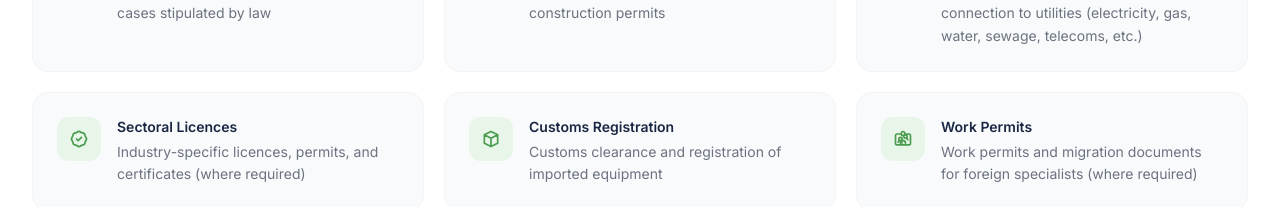
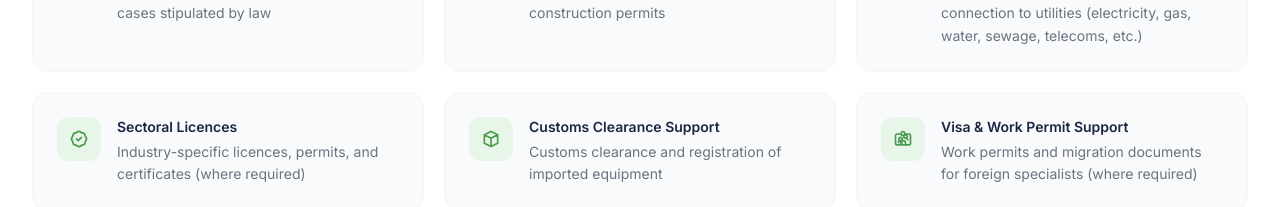
Before and after one commit to bekobodinvest/bekobod-investment-hub, a Next.js app: page /about in a window 1280 px wide. Shown: the part 2864-3071 px from the top of the page. Built offline with nearby package versions, Linux system fonts and the light colour scheme.

Commit message:
Fix permits titles: customs clearance support, visa & work permit support (all 4 langs)

```diff
--- a/src/i18n/translations.ts
+++ b/src/i18n/translations.ts
@@ -181,8 +181,8 @@ export const translations = {
           { title: 'Construction Permits', description: 'Approval of project documentation and construction permits' },
           { title: 'Utility Connections', description: 'Technical specifications and approvals for connection to utilities (electricity, gas, water, sewage, telecoms, etc.)' },
           { title: 'Sectoral Licences', description: 'Industry-specific licences, permits, and certificates (where required)' },
-          { title: 'Customs Registration', description: 'Customs clearance and registration of imported equipment' },
-          { title: 'Work Permits', description: 'Work permits and migration documents for foreign specialists (where required)' },
+          { title: 'Customs Clearance Support', description: 'Customs clearance and registration of imported equipment' },
+          { title: 'Visa & Work Permit Support', description: 'Work permits and migration documents for foreign specialists (where required)' },
         ],
         note: '"Bekobod Investitsiya Boshqaruv Kompaniyasi" provides investors with administrative support and liaison with authorised state bodies to accelerate project implementation and streamline approval procedures.',
       },
@@ -835,8 +835,8 @@ export const translations = {
           { title: "Qurilish ruxsatnomasi", description: "Loyiha hujjatlarini kelishish va qurilishga ruxsatnoma olish" },
           { title: "Muhandislik tarmoqlari", description: "Muhandislik tarmoqlariga (elektr, gaz, suv, kanalizatsiya, telekommunikatsiya va h.k.) ulanish uchun texnik shartlar va kelishuvlar" },
           { title: "Tarmoq litsenziyalari", description: "Tarmoq litsenziyalari, ruxsatnomalar va sertifikatlar (zarur bo'lganda)" },
-          { title: "Bojxona rasmiylashtiruvi", description: "Import qilingan uskunalarning bojxona rasmiylashtiruvi va ro'yxatdan o'tkazilishi" },
-          { title: "Mehnat ruxsatnomasi", description: "Xorijiy mutaxassislar uchun mehnat faoliyati va migratsiya hujjatlari (zarur bo'lganda)" },
+          { title: "Bojxona rasmiylashtiruvi bo'yicha yordam", description: "Import qilingan uskunalarning bojxona rasmiylashtiruvi va ro'yxatdan o'tkazilishi" },
+          { title: "Viza va mehnat ruxsatnomasi bo'yicha yordam", description: "Xorijiy mutaxassislar uchun mehnat faoliyati va migratsiya hujjatlari (zarur bo'lganda)" },
         ],
         note: '"Bekobod Investitsiya Boshqaruv Kompaniyasi" investorlarga vakolatli davlat organlari bilan muloqotda ma\'muriy ko\'mak ko\'rsatadi va loyihalarni tezroq amalga oshirish uchun kelishuv tartiblarini soddalashtiradi.',
       },
@@ -1439,8 +1439,8 @@ export const translations = {
           { title: 'Разрешение на строительство', description: 'Согласование проектной документации и получение разрешений на строительство' },
           { title: 'Инженерные сети', description: 'Получение технических условий и согласований на подключение к инженерным сетям (электроснабжение, газ, вода, водоотведение, телекоммуникации и др.)' },
           { title: 'Отраслевые лицензии', description: 'Получение отраслевых лицензий, разрешений и сертификатов (при необходимости)' },
-          { title: 'Таможенное оформление', description: 'Таможенное оформление и регистрация импортируемого оборудования' },
-          { title: 'Разрешения на работу', description: 'Оформление разрешений на трудовую деятельность и миграционных документов для иностранных специалистов (при необходимости)' },
+          { title: 'Поддержка таможенного оформления', description: 'Таможенное оформление и регистрация импортируемого оборудования' },
+          { title: 'Визовая поддержка и разрешения на работу', description: 'Оформление разрешений на трудовую деятельность и миграционных документов для иностранных специалистов (при необходимости)' },
         ],
         note: '«Bekobod Investitsiya Boshqaruv Kompaniyasi» оказывает инвесторам административное сопровождение и содействие во взаимодействии с уполномоченными государственными органами в целях ускорения реализации проектов и оптимизации процедур согласования.',
       },
@@ -2031,8 +2031,8 @@ export const translations = {
           { title: '建筑许可证', description: '审批项目文件并获取建筑许可证' },
           { title: '市政管网接入', description: '获取接入市政管网（电力、天然气、供水、排水、电信等）的技术条件及审批' },
           { title: '行业许可证', description: '获取行业许可证、批准文件及认证（如需）' },
-          { title: '海关通关', description: '进口设备的海关通关及登记注册' },
-          { title: '工作许可', description: '为外籍专家办理工作许可证及移民文件（如需）' },
+          { title: '海关通关协助', description: '进口设备的海关通关及登记注册' },
+          { title: '签证及工作许可支持', description: '为外籍专家办理工作许可证及移民文件（如需）' },
         ],
         note: '"Bekobod Investitsiya Boshqaruv Kompaniyasi"为投资者提供行政协助，并协调与授权国家机构的沟通，以加快项目实施并优化审批程序。',
       },
```
